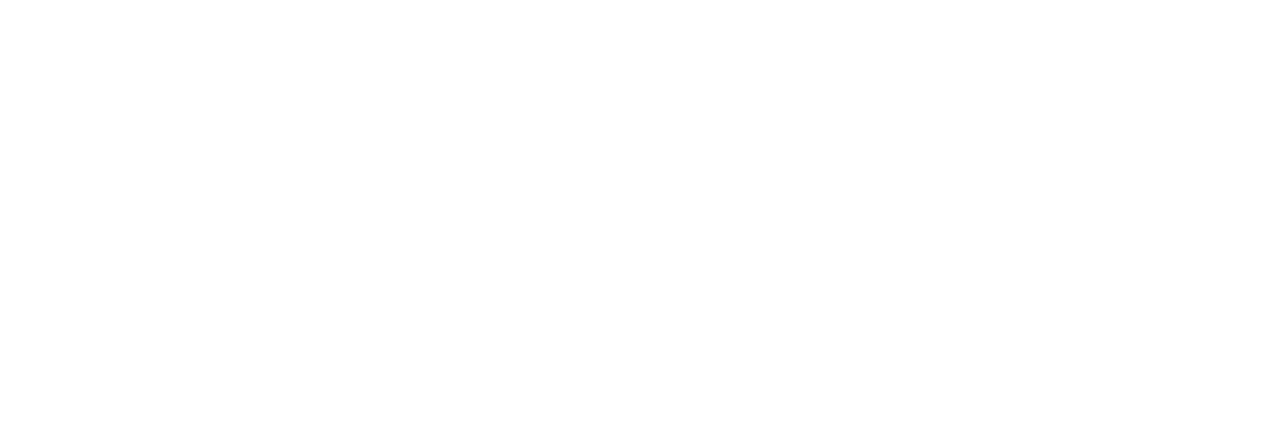
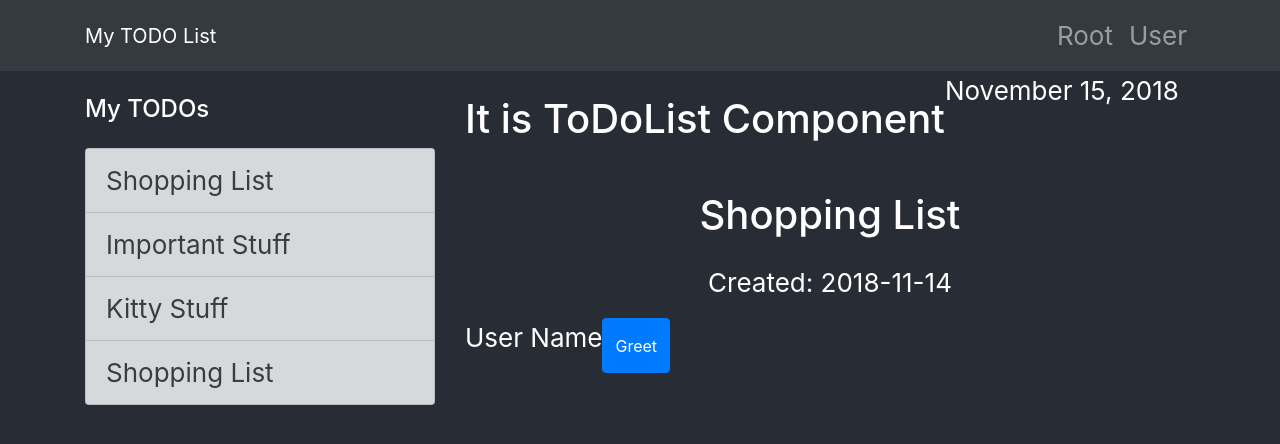
Before and after one commit to vzeleniuk/ToDoList, a React (Create React App) app: page / in a window 1280 px wide. Shown: the top 444 px of the page. Built offline with nearby package versions, Linux system fonts and the light colour scheme.

Commit message:
Provide new changes to routing

```diff
--- a/src/App.js
+++ b/src/App.js
@@ -1,27 +1,26 @@
 import React, { Component } from 'react';
 import './App.css';
 import { BrowserRouter, Route } from 'react-router-dom';
+import { Root } from './components/Root'
 import { Aside } from './components/Aside';
 import { Main } from './components/Main';
 import { ToDoList} from './components/ToDoList';
-import { Root } from './components/Root';
+import { User } from './components/User';
 
 class App extends Component {
   render() {
     return(
       <BrowserRouter>
         <div>
-          <Route path={"/"} component={Root}>
-            <Route path={"aside"} component={Aside}/>
-            <Route path={"main/:id"} component={Main}>
-              <Route path={"todo/:id"} component={ToDoList}/>
-            </Route>
-          </Route>
+          <Route exact path="/" component={Root}/>
+
+          <Route path="/:id" component={ToDoList}/>
+          <Route path="/user" component={User}/>
         </div>
       </BrowserRouter>
+
     )
   }
-
 }
 
 export default App;
--- a/src/components/Aside.js
+++ b/src/components/Aside.js
@@ -8,14 +8,15 @@ export class Aside extends React.Component {
     this.state = {
       data: data.lists,
     }
-  };
+  }
+
   render() {
     return(
       <aside>
         <h4 className="mt-4 mb-4">My TODOs</h4>
         <div className="list-group">
-          {this.state.data.map((name, i) =><Link to={"/todo/" + name.id} className="list-group-item list-group-item-secondary" key={i}>{name.listName}</Link>)}
-          <Link to={"/main/3"} className="list-group-item list-group-item-secondary">{this.state.data[0].listName}</Link>
+          {this.state.data.map((name, i) =><Link to={`/${name.id}`} className="list-group-item list-group-item-secondary" key={i}>{name.listName}</Link>)}
+          <Link to={"/root"} className="list-group-item list-group-item-secondary">{this.state.data[0].listName}</Link>
         </div>
       </aside>
     )
--- a/src/components/Header.js
+++ b/src/components/Header.js
@@ -1,20 +1,20 @@
 import React from 'react';
 import {Link} from 'react-router-dom';
 
-export const Header = (props) => {
+export const Header = () => {
   return(
     <nav className="navbar navbar-expand-lg navbar-dark bg-dark">
       <div className="container">
-        <Link to={"/main"} className="navbar-brand">My TODO List</Link>
+        <Link to={"/"} className="navbar-brand">My TODO List</Link>
         <button className="navbar-toggler" type="button" data-toggle="collapse" data-target="#navbarCollapse" aria-controls="navbarCollapse" aria-expanded="false" aria-label="Toggle navigation">
           <span className="navbar-toggler-icon"></span>
         </button>
-        {/* <div className="collapse navbar-collapse" id="navbarCollapse">
+        <div className="collapse navbar-collapse" id="navbarCollapse">
           <ul className="navbar-nav ml-auto">
-            <li><a href="#" className="nav-link">{props.mainLink}</a></li>
-            <li><a href="#" className="nav-link">{props.userLink}</a></li>
+            <li><Link to={"/"} className="nav-link">Root</Link></li>
+            <li><Link to={"/user"} className="nav-link">User</Link></li>
           </ul>
-        </div> */}
+        </div>
       </div>
     </nav>
   );
--- a/src/components/Main.js
+++ b/src/components/Main.js
@@ -11,7 +11,7 @@ export class Main extends React.Component {
     this.state = {
       data: data.lists,
     }
-  };
+  }
 
   // onChangeName() {
   //   this.props.listData.listName(this.state.listName);
--- a/src/components/Root.js
+++ b/src/components/Root.js
@@ -1,10 +1,12 @@
 import React from 'react';
 import { Aside } from './Aside';
-import { Header } from './Header';
 import { Main } from './Main';
 import { ToDoList} from './ToDoList';
+import { User } from './User';
+import { Header } from './Header'
 
 export class Root extends React.Component {
+
   render() {
     return (
       <div className="cover-container d-flex w-100 mx-auto flex-column page-wrapper">
@@ -18,6 +20,7 @@ export class Root extends React.Component {
               <Main>
                 <ToDoList/>
               </Main>
+              <User/>
             </div>
           </div>
         </div>
--- a/src/components/ToDoList.js
+++ b/src/components/ToDoList.js
@@ -7,7 +7,7 @@ export class ToDoList extends React.Component {
     this.state = {
       data: data.lists,
     }
-  };
+  }
 
   render() {
     return(
```
Also changed, not shown: package.json (+5 -3 lines), 1 other file (tests, documents, lock files or other folders).
